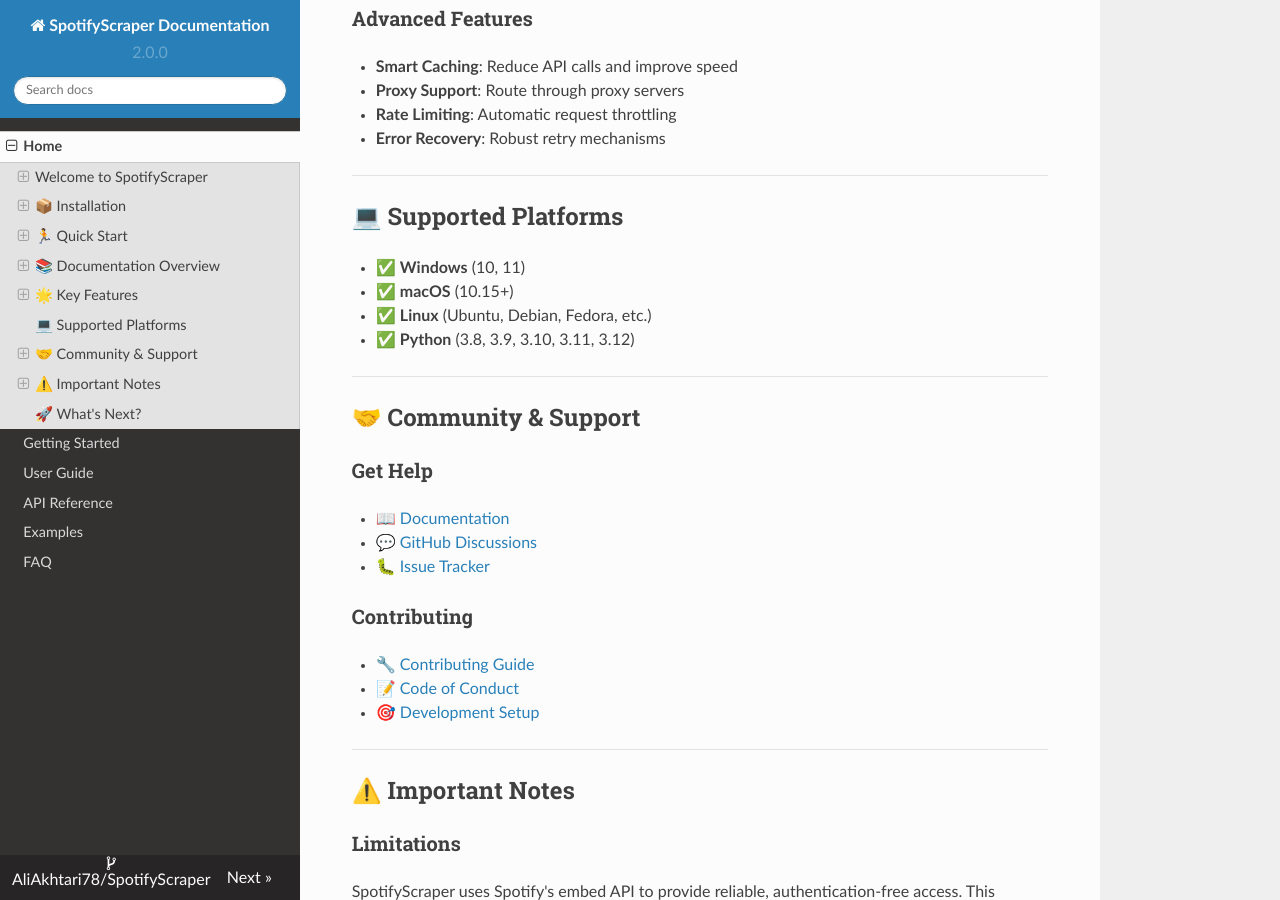
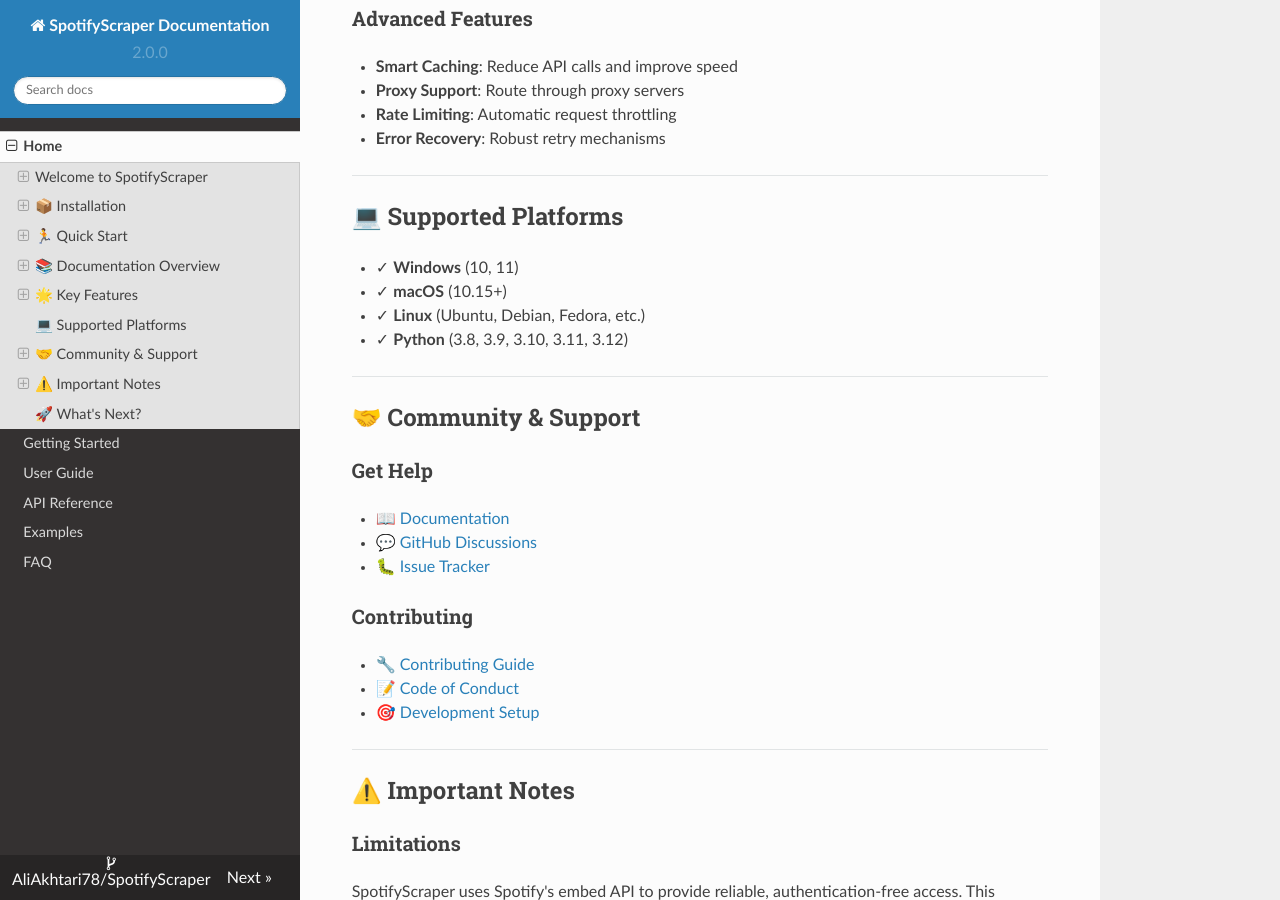
Before and after one commit to AliAkhtari78/SpotifyScraper, an MkDocs documentation site: the page built from docs/index.md, in a window 1280 px wide and 900 px high, scrolled down 3613 px. Built offline with MkDocs 1.6.1, drawn with Linux system fonts in a browser that asks for light colours; nearby versions of some CDN libraries.

Commit message:
fix: Update Documentation workflow for MkDocs and fix display issues
- Update docs.yml workflow to use MkDocs instead of Sphinx
- Change build output directory from docs/_build/html to site/
- Fix Unicode checkmarks display issue (use ✓ instead of ✅)
- Add markdown extensions for better formatting
- Add syntax highlighting support for code blocks
- Include markdown and pygments dependencies

This fixes the failing Documentation GitHub Action and improves
the ReadTheDocs display quality

```diff
--- a/docs/index.md
+++ b/docs/index.md
@@ -173,10 +173,10 @@
 
 ## 💻 Supported Platforms
 
-- ✅ **Windows** (10, 11)
-- ✅ **macOS** (10.15+)
-- ✅ **Linux** (Ubuntu, Debian, Fedora, etc.)
-- ✅ **Python** (3.8, 3.9, 3.10, 3.11, 3.12)
+- ✓ **Windows** (10, 11)
+- ✓ **macOS** (10.15+)
+- ✓ **Linux** (Ubuntu, Debian, Fedora, etc.)
+- ✓ **Python** (3.8, 3.9, 3.10, 3.11, 3.12)
 
 ---
 
--- a/docs/requirements.txt
+++ b/docs/requirements.txt
@@ -1,2 +1,4 @@
 # Documentation dependencies
 mkdocs>=1.5.0
+markdown>=3.3
+pygments>=2.10
--- a/mkdocs.yml
+++ b/mkdocs.yml
@@ -8,6 +8,12 @@
 
 theme:
   name: readthedocs
+  locale: en
+  highlightjs: true
+  hljs_languages:
+    - python
+    - bash
+    - yaml
 
 nav:
   - Home: index.md
@@ -17,6 +23,14 @@
   - Examples: examples/index.md
   - FAQ: faq.md
 
+markdown_extensions:
+  - toc:
+      permalink: true
+  - admonition
+  - codehilite:
+      guess_lang: false
+  - tables
+
 extra:
   version: 2.0.0
   author: Ali Akhtari
```
Also changed, not shown: 1 other file.
